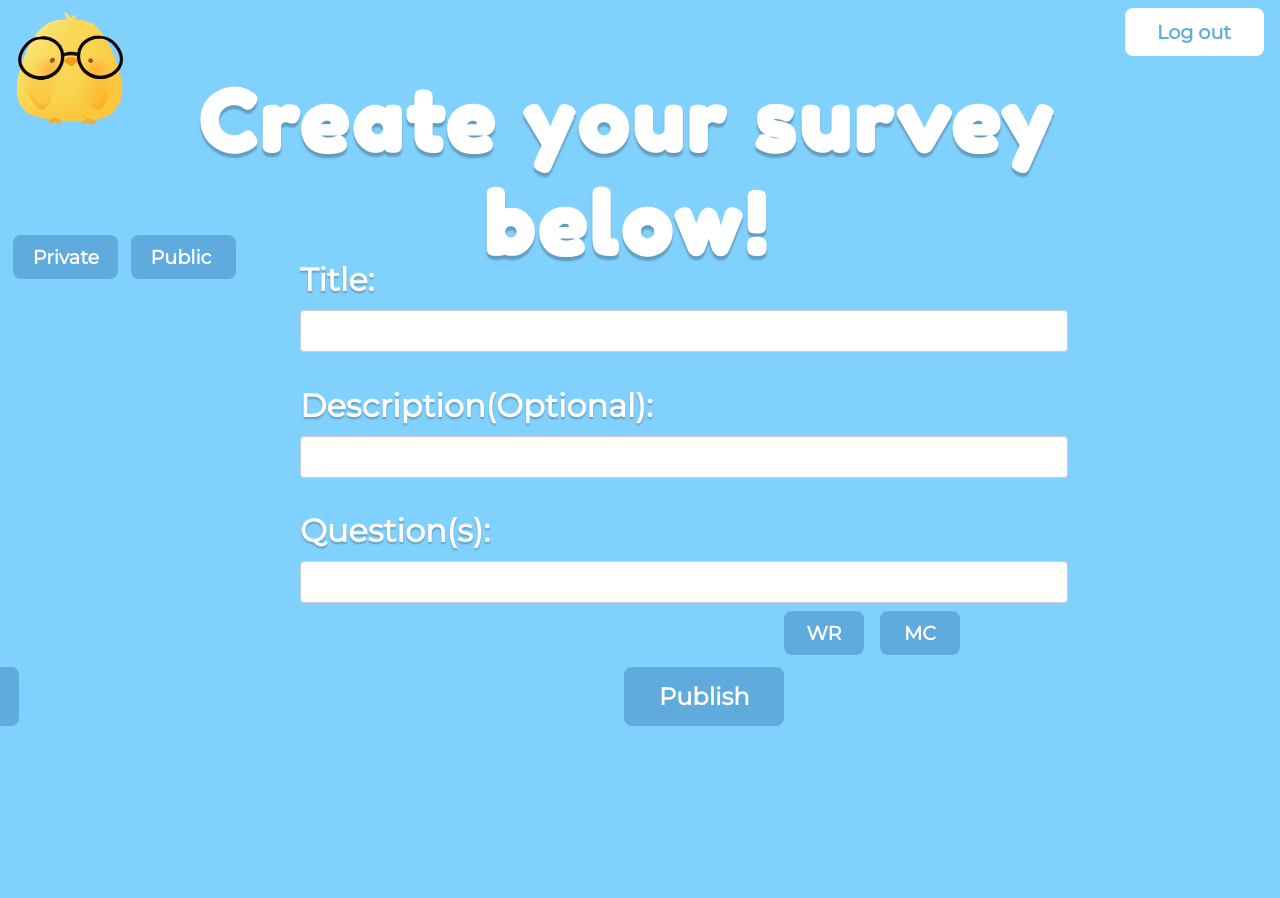
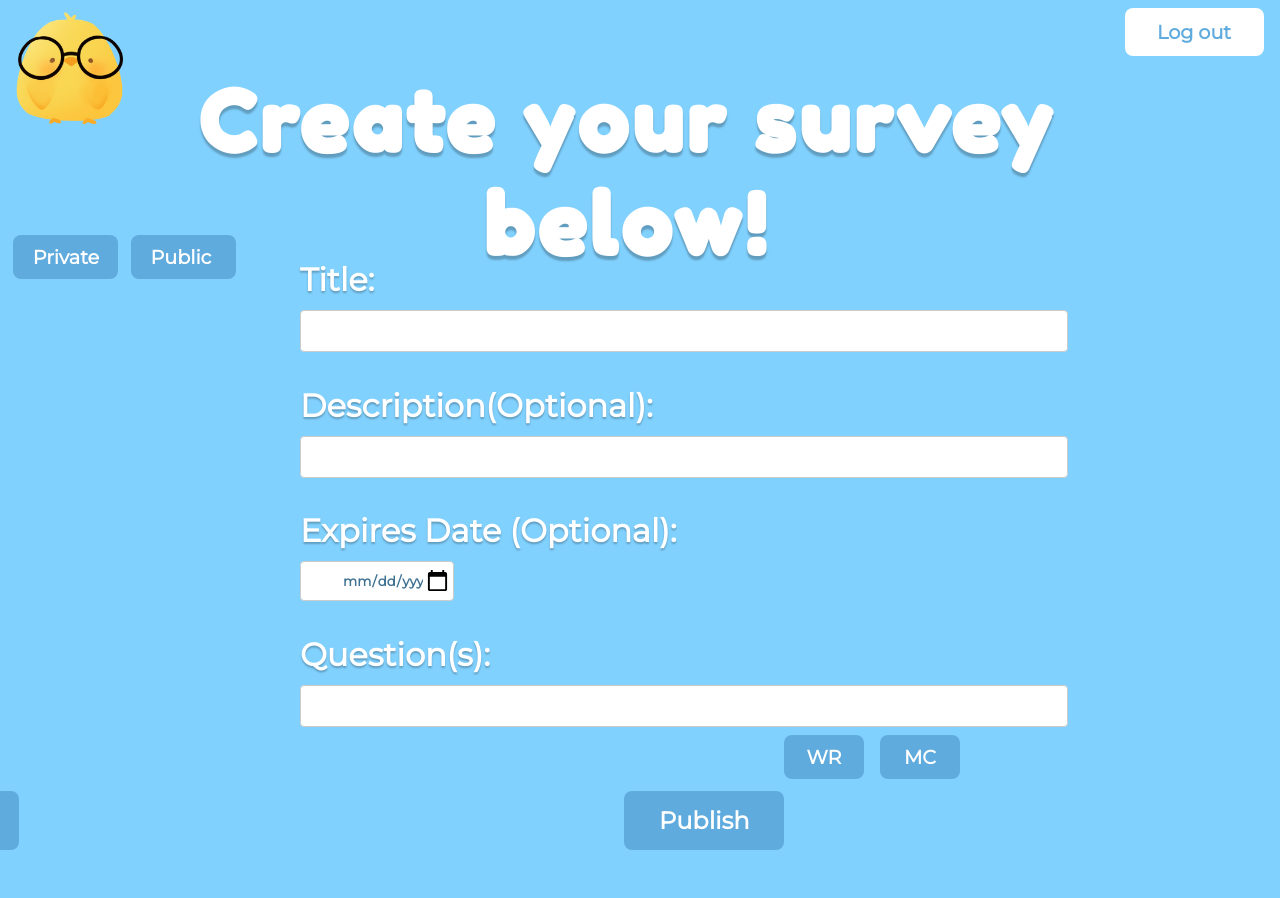
Before and after one commit to xlab-classes/cse442-spring2022-team-team-pentaneers, a Flask app: page /survey_editor in a window 1280 px wide. Before the commit the page ends 726 px from the top, so only its background shows below. Run offline with Flask 2, Linux system fonts and the light colour scheme.

Commit message:
add date button #63

```diff
--- a/static/Style.css
+++ b/static/Style.css
@@ -930,3 +993,46 @@ img.corner_duck{
     border-radius: 20px;
     background: #28475c;
 }
+
+input::-webkit-datetime-edit-fields-wrapper{
+    font-weight: 700;
+    color: #3e7192;
+    padding: 10px 20px;
+    position:center;
+}
+::-webkit-calendar-picker-indicator{
+    border-radius: 20px;
+    opacity: 1;
+    display: block;
+    width: 25px;
+    height: 25px;
+    border-width: thin;
+    color: #3e7192;
+}
+::-webkit-datetime-edit{
+    padding-left: 20px;
+    padding-right: 10px;
+    border-radius: 20px;
+    border: 1px #ccc;
+    border-top-left-radius: 10px;
+    border-bottom-left-radius: 10px;
+    position: center;
+}
+input[type=date],select{
+    font-family: Montserrat;
+    font-weight: 700;
+    color: #3e7192;
+    width: 12%;
+    padding: 1px;
+    display: table-cell;
+    /* margin-top: -100px; */
+    margin-left: 300px;
+    border: 1px solid #ccc;
+    border-radius: 4px;
+    box-sizing: border-box;
+  }
+input::-webkit-datetime-edit-text {
+    -webkit-user-modify: read-only !important;
+    display: inline;
+    font: inherit !important;
+}
--- a/static/Survey_Editor.js
+++ b/static/Survey_Editor.js
@@ -59,7 +59,7 @@ function add_question(){
 function publish(){
   const title = document.getElementById('Title').value
   const description = document.getElementById('Description').value
-
+  var date=document.getElementById('expiredDate').value
   let question_list = []
   for(let i = 0;i<count ;i++){
   let question_title = document.getElementById('Question').value
@@ -74,7 +74,7 @@ function publish(){
   let question_type = "Multiple Choice"
   const survey_data = [title, description, question_list, question_type, mc_option_list]
 
-  fetch("http://10.84.104.6:8000/survey_data",
+  fetch("http://172.16.42.82:8000/survey_data",
   {
   method: 'POST',
   headers: {
--- a/templates/Survey_Editor.html
+++ b/templates/Survey_Editor.html
@@ -36,6 +36,13 @@
             <input type="text" id="Description" name="fname" autocomplete = "off"><br>
         </form>
 
+
+
+        <h5>Expires Date (Optional):</h5>
+        <form>
+            <input type="date" id="expiredDate" name="date" autocomplete = "off" ><br>
+        </form>
+
         <h5>Question(s):</h5>
         <form>
             <input type="text" id="Question_0" name="fname" autocomplete = "off" ><br>
```
Also changed, not shown: other parts of static/Style.css (+63 -0 lines).
